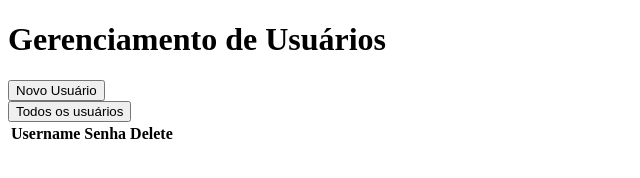
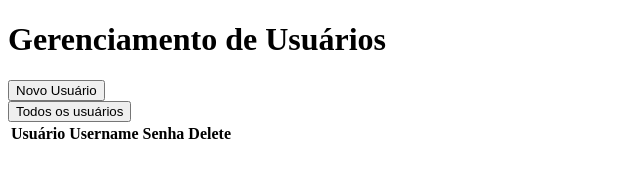
Before and after one commit to jandersonpacheco/login_system, a plain HTML site: page users_management.html in a window 1280 px wide. Shown: the full height of the page, 0-640 px from the left. Drawn offline with Linux system fonts and the light colour scheme.

Commit message:
Alterações efetuadas para melhor organizar a tabela.

```diff
--- a/users_management.html
+++ b/users_management.html
@@ -24,6 +24,7 @@
             <table>
                 <thead class="user-table-title">
                     <tr class="user-table-head-row">
+                        <th class="table-title">Usuário</th>
                         <th class="table-title">Username</th>
                         <th class="table-title">Senha</th>
                         <th class="table-title">Delete</th>
```
